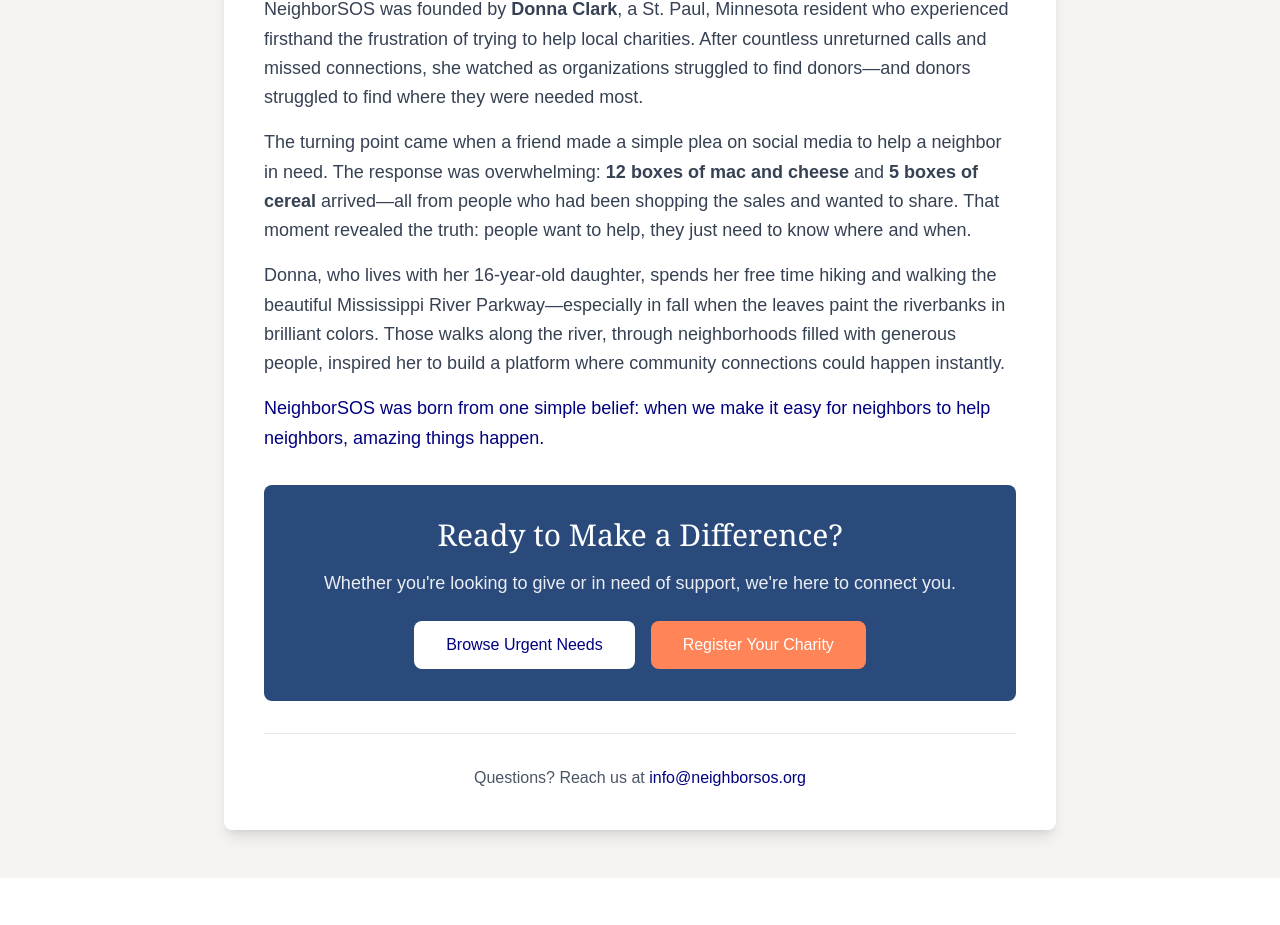
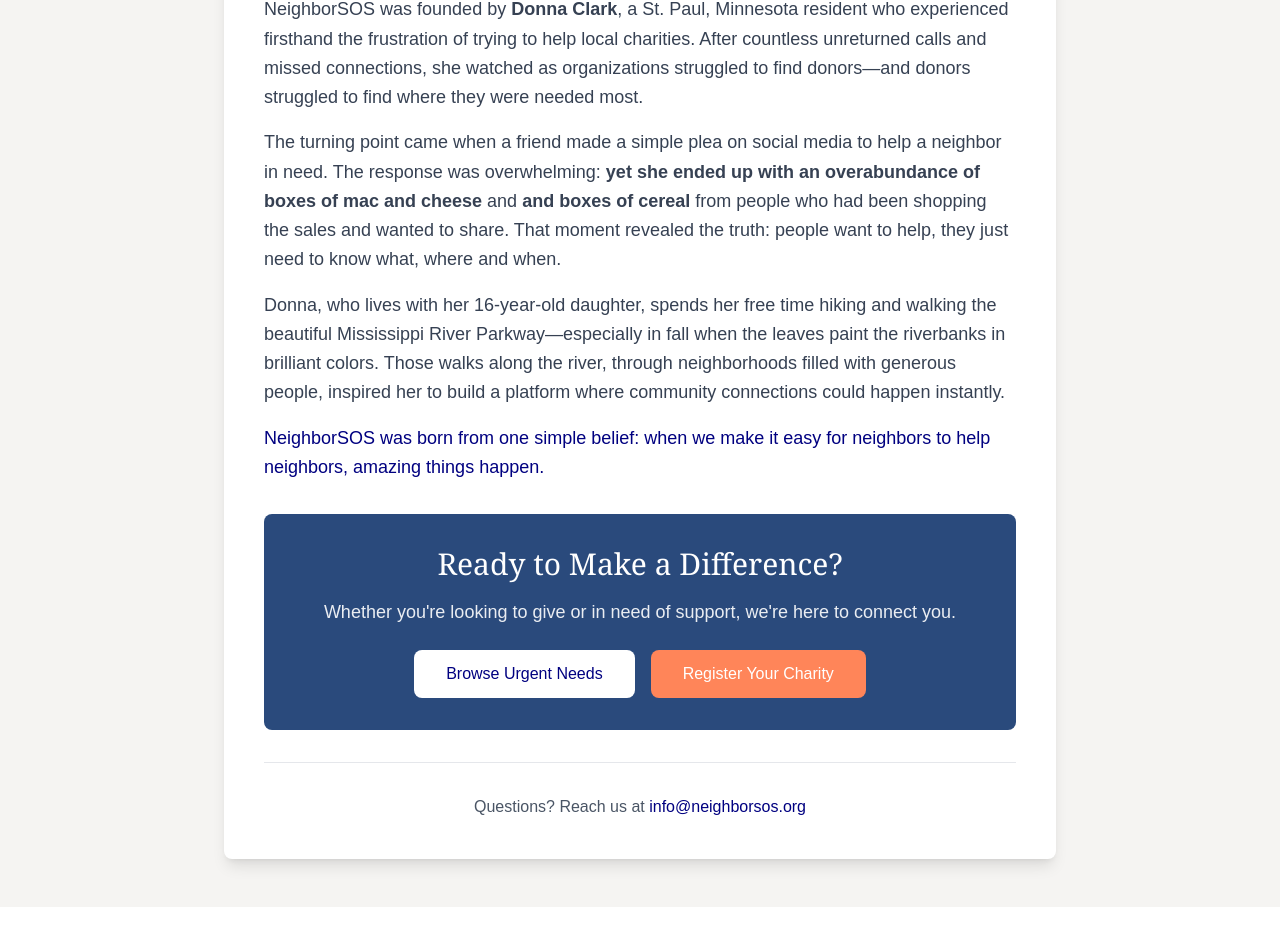
Before and after one commit to newwavedev/neighborsos, a Next.js app: page /about in a window 1280 px wide. Shown: the part 1095-2020 px from the top of the page. Built offline with nearby package versions, Linux system fonts and the light colour scheme.

Commit message:
Update page.tsx

```diff
--- a/app/about/page.tsx
+++ b/app/about/page.tsx
@@ -123,10 +123,10 @@
 
               <p className="text-lg leading-relaxed">
                 The turning point came when a friend made a simple plea on social media to help a neighbor in need.
-                The response was overwhelming: <span className="font-semibold">12 boxes of mac and cheese</span> and
-                <span className="font-semibold"> 5 boxes of cereal</span> arrived—all from people who had been shopping
+                The response was overwhelming: <span className="font-semibold">yet she ended up with an overabundance of boxes of mac and cheese</span> and
+                <span className="font-semibold"> and boxes of cereal</span> from people who had been shopping
                 the sales and wanted to share. That moment revealed the truth: people want to help, they just need to
-                know where and when.
+                know what, where and when.
               </p>
 
               <p className="text-lg leading-relaxed">
```
